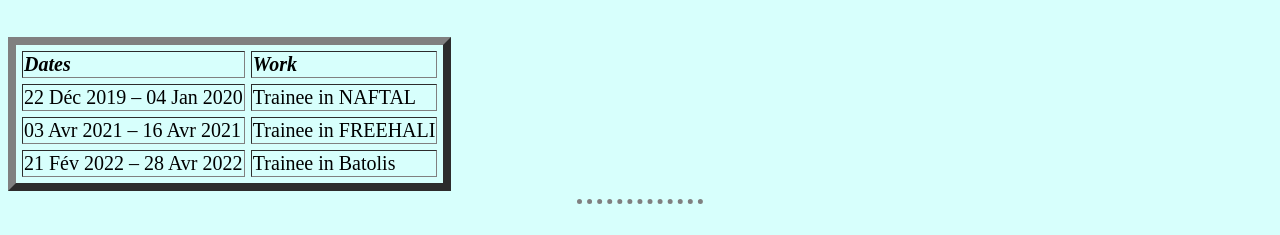
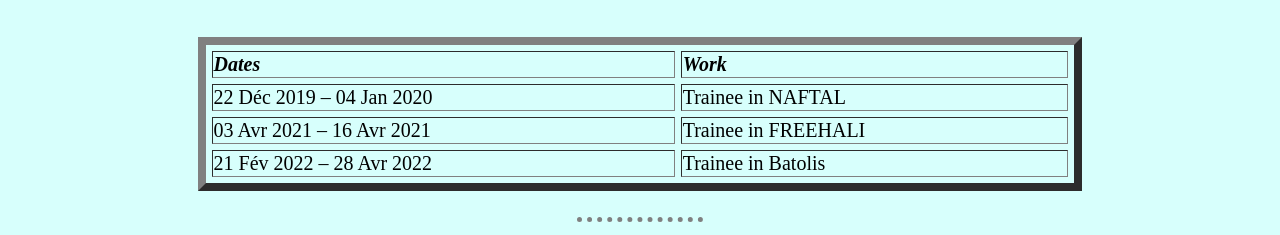
Before and after one commit to tebraouf/cv, a plain HTML site: page index.html in a window 1280 px wide. Shown: the part 565-800 px from the top of the page. Drawn offline with Linux system fonts and the light colour scheme.

Commit message:
Update index.html

```diff
--- a/index.html
+++ b/index.html
@@ -27,7 +27,7 @@
     <li>Bachelor in Management and Economics, (Algiers)Algeria, 2016.</li>
   </ul><hr>
   <h3>Work Experience</h3>
-  <table cellspacing="6" border="8">
+  <table cellspacing="6" border="8" width="70%" align="center">
   <thead>
     <tr>
       <td><strong><em>Dates</em></strong></td>
@@ -49,7 +49,9 @@
       <td>Trainee in Batolis</td>
     </tr>
   </tbody>
-</table><hr>
+</table>
+  <br>
+  <hr>
 <h3>Skills</h3>
 <table>
   <tr>
```
